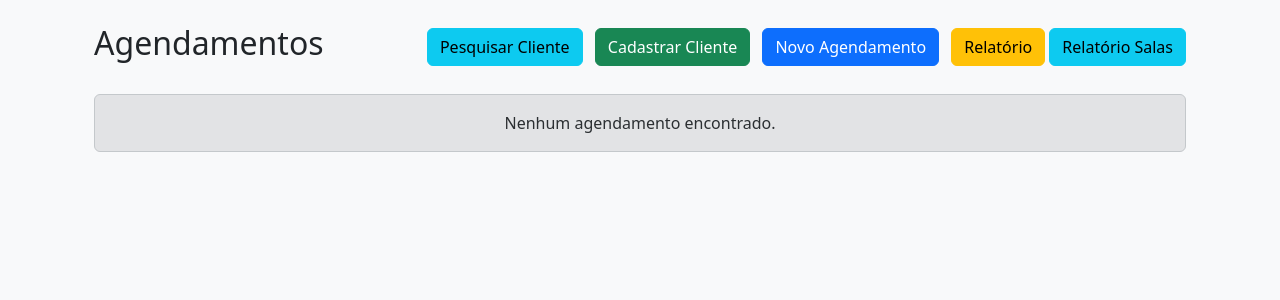
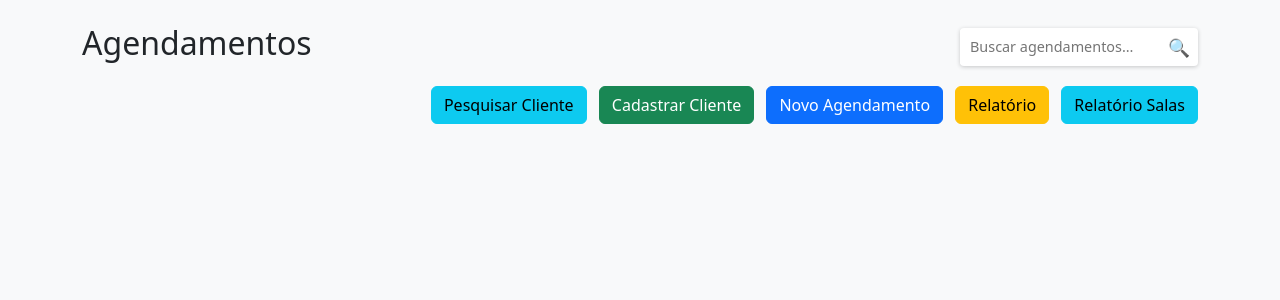
Before and after one commit to gr3go001/aterra, a Flask app: page / in a window 1280 px wide. Shown: the top 300 px of the page. Run offline with Flask 3, Linux system fonts and the light colour scheme.

Commit message:
✨ Implementa busca e filtro de agendamentos no index

```diff
--- a/app/__init__.py
+++ b/app/__init__.py
@@ -2,6 +2,7 @@
 from flask_sqlalchemy import SQLAlchemy
 from flask_migrate import Migrate
 from config import Config
+
 
 db = SQLAlchemy()
 migrate = Migrate()
@@ -14,7 +15,7 @@
     migrate.init_app(app, db)
 
     # Importações internas agora depois de db e migrate
-    from app.routes import main
+    from .routes import main
     app.register_blueprint(main)
 
     return app
--- a/app/routes.py
+++ b/app/routes.py
@@ -3,7 +3,7 @@
 from app.models import Cliente, Agendamento, Sala
 from app.utils import verificar_conflito
 from datetime import datetime
-from sqlalchemy import func
+from sqlalchemy import or_, cast
 from sqlalchemy.orm import joinedload
 import unicodedata
 import csv
@@ -15,6 +15,46 @@
     if not texto:
         return ""
     return unicodedata.normalize('NFKD', texto).encode('ASCII', 'ignore').decode('utf-8').lower()
+
+
+@main.route('/busca')
+def busca_agendamentos():
+    q = request.args.get('q', '').strip()
+    if not q:
+        return jsonify([])
+
+    filtro = f"%{q}%"
+    resultados = (
+        Agendamento.query
+        .join(Cliente, Agendamento.cliente_id == Cliente.id)
+        .options(
+            joinedload(Agendamento.cliente),
+            joinedload(Agendamento.sala_rel)
+        )
+        .filter(
+            or_(
+                Cliente.nome.ilike(filtro),
+                Cliente.email.ilike(filtro),
+                cast(Agendamento.data_inicio, db.String).ilike(filtro)
+            )
+        )
+        .all()
+    )
+
+    lista = [{
+        'id': a.id,
+        'nome': a.cliente.nome,
+        'email': a.cliente.email,
+        'sala': a.sala_rel.nome,
+        'data_inicio': a.data_inicio.isoformat(),
+        'data_fim': a.data_fim.isoformat(),
+        'valor_total': a.valor_total,
+        'entrada': a.entrada,
+        'saldo': a.saldo,
+        'pago': a.pago
+    } for a in resultados]
+
+    return jsonify(lista)
 
 
 
--- a/templates/index.html
+++ b/templates/index.html
@@ -1,55 +1,156 @@
 {% extends "base.html" %}
 {% block content %}
-<div class="container mt-4">
-  <div class="d-flex justify-content-between align-items-center mb-4">
+<style>
+  .search-container {
+    display: inline-flex;
+    align-items: center;
+    background: #fff;
+    border-radius: 4px;
+    box-shadow: 0 1px 4px rgba(0,0,0,0.2);
+    overflow: hidden;
+  }
+  #search-input {
+    border: none;
+    padding: 6px 10px;
+    font-size: 0.9rem;
+    outline: none;
+    width: 200px;
+  }
+  #search-btn, #clear-btn {
+    border: none;
+    background: transparent;
+    cursor: pointer;
+    font-size: 1.1rem;
+    padding: 6px 8px;
+  }
+  #search-btn:hover, #clear-btn:hover { background: #f0f0f0; }
+  #clear-btn { display: none; font-weight: bold; color: #666; }
+</style>
+
+<!-- Linha 1: Título e buscador -->
+<div class="row align-items-center mb-3">
+  <div class="col-md-6">
     <h2>Agendamentos</h2>
-    <div>
+  </div>
+  <div class="col-md-6 text-end">
+    <div class="search-container">
+      <input
+        type="text"
+        id="search-input"
+        placeholder="Buscar agendamentos…"
+        autocomplete="off"
+      />
+      <button id="clear-btn" title="Limpar pesquisa">×</button>
+      <button id="search-btn" title="Buscar">🔍</button>
+    </div>
+  </div>
+</div>
+
+<!-- Linha 2: Botões de ação -->
+<div class="row mb-4">
+  <div class="col text-end">
     <a href="{{ url_for('main.pesquisar_cliente') }}" class="btn btn-info me-2">Pesquisar Cliente</a>
     <a href="{{ url_for('main.cadastrar_cliente') }}" class="btn btn-success me-2">Cadastrar Cliente</a>
     <a href="{{ url_for('main.agendar') }}" class="btn btn-primary me-2">Novo Agendamento</a>
-      <a href="{{ url_for('main.relatorio') }}" class="btn btn-warning">Relatório</a>
+    <a href="{{ url_for('main.relatorio') }}" class="btn btn-warning me-2">Relatório</a>
     <a href="{{ url_for('main.relatorio_salas') }}" class="btn btn-info">Relatório Salas</a>
   </div>
 </div>
 
-  {% if agendamentos %}
-    <div class="row">
-      {% for agendamento in agendamentos %}
-        <div class="col-md-4 mb-4">
+<!-- Cards já renderizados no servidor -->
+<div class="row" id="lista-agendamentos">
+  {% for a in agendamentos %}
+    <div
+      class="col-md-4 mb-4 agendamento-item"
+      data-nome="{{ a.cliente.nome|lower }}"
+      data-email="{{ a.cliente.email|lower }}"
+      data-data="{{ a.data_inicio.strftime('%d/%m/%Y %H:%M')|lower }}"
+    >
       <div class="card shadow-sm h-100">
         <div class="card-body">
-              <h5 class="card-title">{{ agendamento.cliente.nome }}</h5>
-              <p>
-                <span class="badge bg-info text-dark">
-                   {{ agendamento.sala_rel.nome }}
-                  if {{ agendamento.sala_rel.nome }}
-                  else 'Sem Sala'
-                </span>
-              </p>
-              <p><strong>Início:</strong> {{ agendamento.data_inicio.strftime('%d/%m/%Y %H:%M') }}</p>
-              <p><strong>Fim:</strong> {{ agendamento.data_fim.strftime('%d/%m/%Y %H:%M') }}</p>
-              <p><strong>Valor:</strong> R$ {{ '%.2f' | format(agendamento.valor_total) }}</p>
-              <p><strong>Entrada:</strong> R$ {{ '%.2f' | format(agendamento.entrada) }}</p>
-              <p><strong>Saldo:</strong> R$ {{ '%.2f' | format(agendamento.saldo) }}</p>
-
-              {% if agendamento.pago %}
+          <h5 class="card-title">{{ a.cliente.nome }}</h5>
+          <p><span class="badge bg-info text-dark">{{ a.sala_rel.nome }}</span></p>
+          <p><strong>Início:</strong> {{ a.data_inicio.strftime('%d/%m/%Y %H:%M') }}</p>
+          <p><strong>Fim:</strong>   {{ a.data_fim.strftime('%d/%m/%Y %H:%M') }}</p>
+          <p><strong>Valor:</strong> R$ {{ '%.2f'|format(a.valor_total) }}</p>
+          <p><strong>Entrada:</strong> R$ {{ '%.2f'|format(a.entrada) }}</p>
+          <p><strong>Saldo:</strong> R$ {{ '%.2f'|format(a.saldo) }}</p>
+          {% if a.pago %}
             <span class="badge bg-success">Pago</span>
           {% else %}
             <span class="badge bg-warning text-dark">Pendente</span>
           {% endif %}
         </div>
         <div class="card-footer d-flex justify-content-between">
-              <a href="{{ url_for('main.editar_agendamento', id=agendamento.id) }}" class="btn btn-outline-primary btn-sm">Editar</a>
-              <a href="{{ url_for('main.excluir_agendamento', id=agendamento.id) }}" class="btn btn-outline-danger btn-sm">Excluir</a>
+          <a href="{{ url_for('main.editar_agendamento', id=a.id) }}" class="btn btn-outline-primary btn-sm">Editar</a>
+          <a href="{{ url_for('main.excluir_agendamento', id=a.id) }}" class="btn btn-outline-danger btn-sm">Excluir</a>
         </div>
       </div>
     </div>
   {% endfor %}
 </div>
-  {% else %}
-    <div class="alert alert-secondary text-center">
-      Nenhum agendamento encontrado.
-    </div>
-  {% endif %}
-</div>
+
+<script>
+  const input     = document.getElementById('search-input');
+  const clearBtn  = document.getElementById('clear-btn');
+  const searchBtn = document.getElementById('search-btn');
+  const container = document.getElementById('lista-agendamentos');
+  const items     = Array.from(document.querySelectorAll('.agendamento-item'));
+
+  function filtrar() {
+    const termo = input.value.trim().toLowerCase();
+    let visiveis = 0;
+
+    items.forEach(el => {
+      const nome  = el.dataset.nome;
+      const email = el.dataset.email;
+      const data  = el.dataset.data;
+      const show  = !termo || nome.includes(termo) || email.includes(termo) || data.includes(termo);
+      el.style.display = show ? '' : 'none';
+      if (show) visiveis++;
+    });
+
+    // Remove mensagem antiga, se existir
+    const old = document.getElementById('no-results');
+    if (old) old.remove();
+
+    // Se nada ficou visível, insere a mensagem
+    if (visiveis === 0) {
+      const msg = document.createElement('div');
+      msg.id = 'no-results';
+      msg.className = 'col-12 text-center';
+      msg.innerHTML = `<p class="mt-4">Nenhum agendamento encontrado.</p>`;
+      container.appendChild(msg);
+    }
+  }
+
+  // Exibe/esconde o botão de limpar conforme digito
+  input.addEventListener('input', () => {
+    clearBtn.style.display = input.value.trim() ? 'block' : 'none';
+  });
+
+  // Busca ao clicar ou apertar Enter
+  searchBtn.addEventListener('click', filtrar);
+  input.addEventListener('keypress', e => {
+    if (e.key === 'Enter') {
+      e.preventDefault();
+      filtrar();
+    }
+  });
+
+  // Limpa filtro
+  clearBtn.addEventListener('click', () => {
+    input.value = '';
+    clearBtn.style.display = 'none';
+    items.forEach(el => el.style.display = '');
+    const old = document.getElementById('no-results');
+    if (old) old.remove();
+  });
+
+  // Ao carregar, mostra tudo
+  document.addEventListener('DOMContentLoaded', () => {
+    items.forEach(el => el.style.display = '');
+  });
+</script>
+
 {% endblock %}
```
Lines whose indentation alone changed are shown as unchanged.
